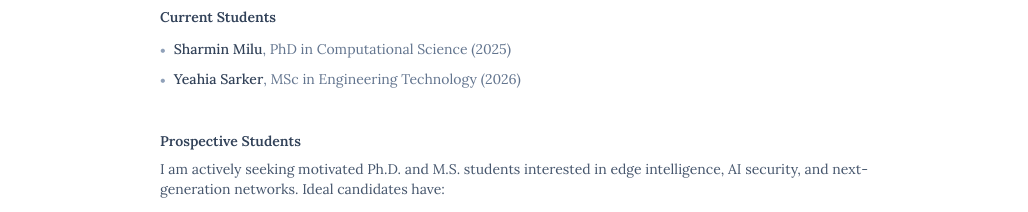
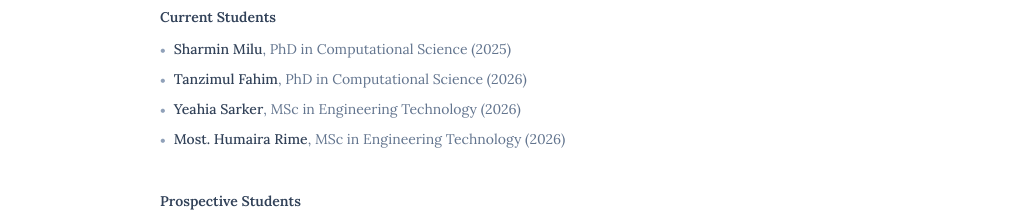
Before and after one commit to MA-Hossain/MA-Hossain.github.io, a Next.js app: page /students in a window 1280 px wide. Shown: the part 236-448 px from the top of the page, without its empty margins (120-1148 px from the left). Built offline with nearby package versions, Linux system fonts and the light colour scheme; no server answers.

Commit message:
Update students.tsx

```diff
--- a/pages/students.tsx
+++ b/pages/students.tsx
@@ -4,7 +4,9 @@ import { SITE_URL, PERSON } from "../lib/seo";
 
 const currentStudents = [
   { name: "Sharmin Milu", program: "PhD in Computational Science", research: "", since: "2025" },
+  { name: "Tanzimul Fahim", program: "PhD in Computational Science", research: "", since: "2026" },
   { name: "Yeahia Sarker", program: "MSc in Engineering Technology", research: "", since: "2026" },
+  { name: "Most. Humaira Rime", program: "MSc in Engineering Technology", research: "", since: "2026" },
 ];
 
 const requirements = [
```
